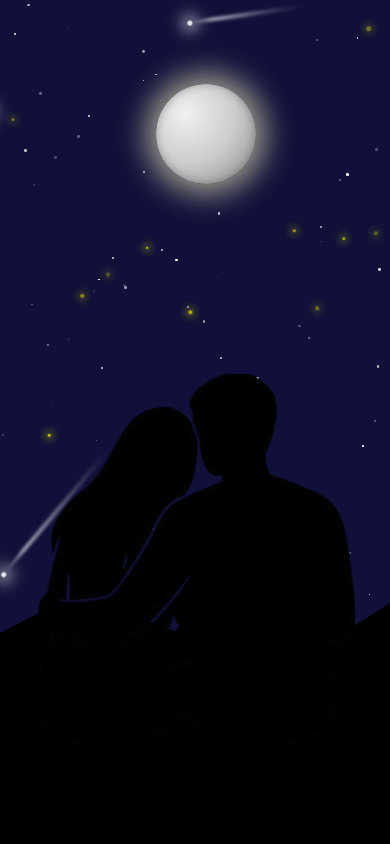
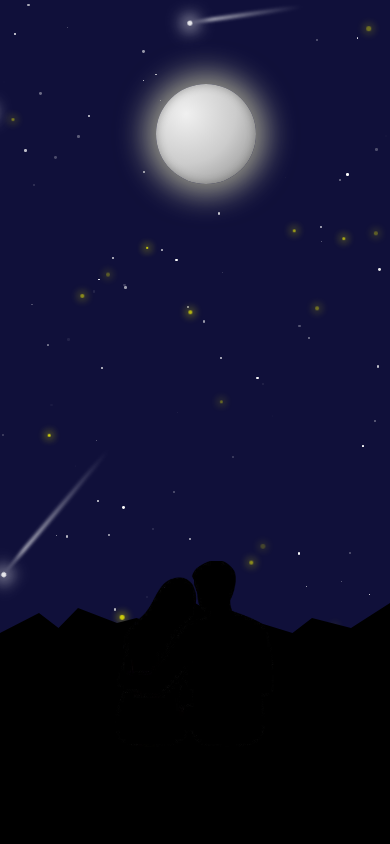
Before and after one commit to provingch/project1m, a plain HTML site: page index.html in a window 390 px wide. Shown: the top 844 px of the page. Drawn offline with Linux system fonts and the light colour scheme.

Commit message:
Update index.html

```diff
--- a/index.html
+++ b/index.html
@@ -100,7 +100,7 @@
     bottom:9vh;
     left:50%;
     transform:translateX(-50%);
-    width:360px;
+    width:180px;
     height:auto;
     user-select:none;
     -webkit-user-drag:none;
@@ -262,7 +262,7 @@
   @media (max-width: 600px) {
     .moon { width:100px; height:100px; top:10%; left:40%; }
     .hill-top { width:200px; height:40px; bottom:5vh; left:50%; transform:translateX(-50%); }
-    .people-silhouette { width:320px; bottom:11.5vh; left:50%; transform:translateX(-50%); }
+    .people-silhouette { width:160px; bottom:11.5vh; left:50%; transform:translateX(-50%); }
   }
 
 </style>
```
